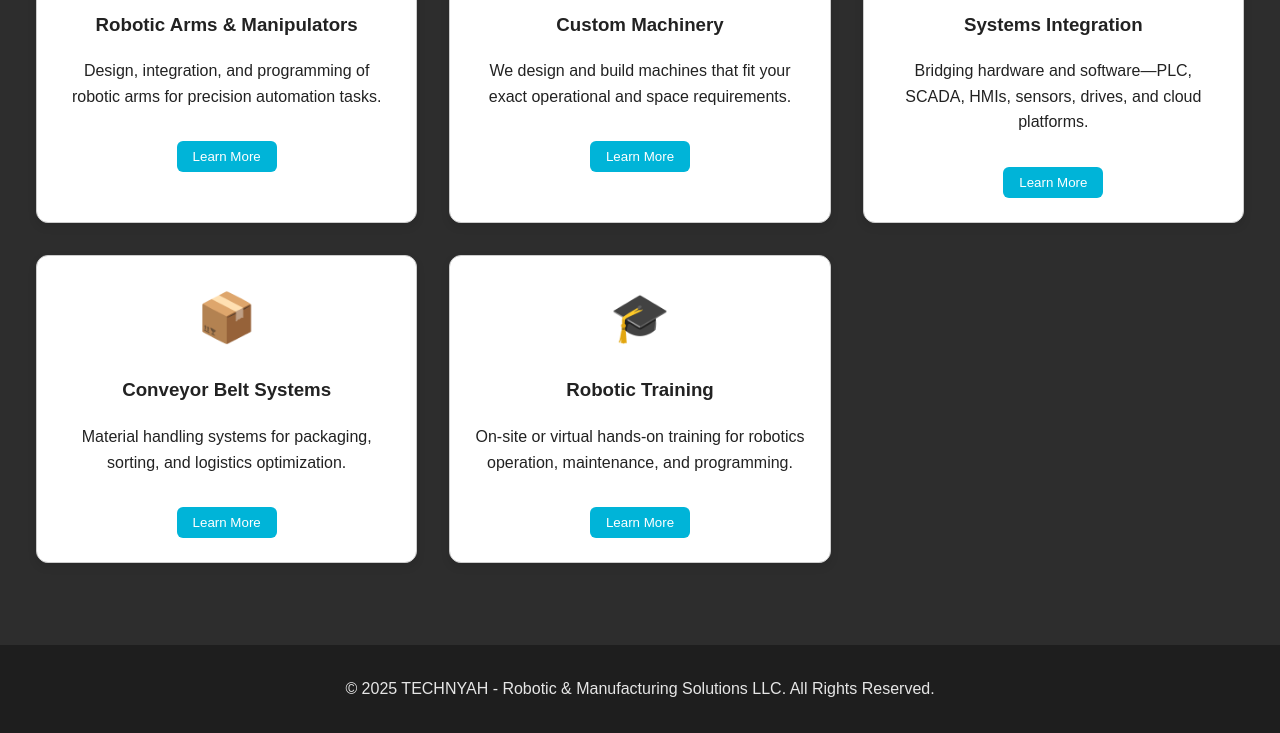
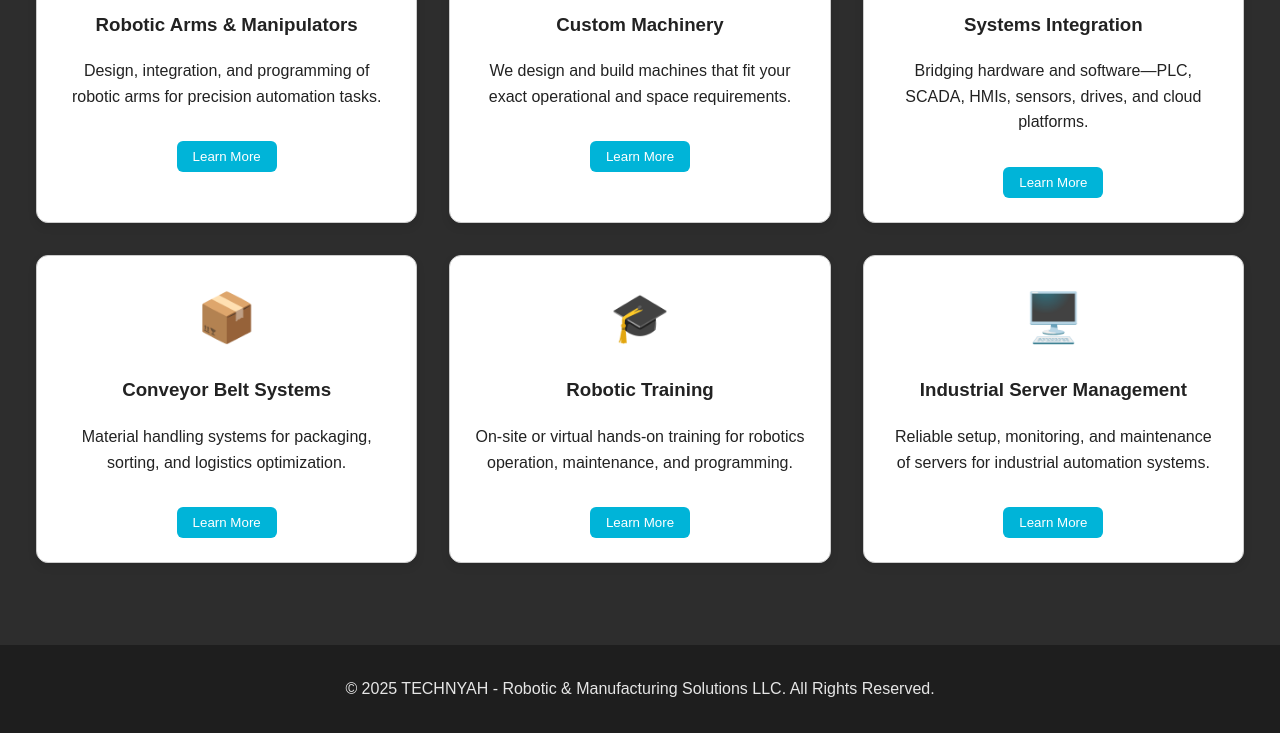
Before and after one commit to mo-hadid/mawqe3-rms, a plain HTML site: page services.html in a window 1280 px wide. Shown: the part 462-1195 px from the top of the page. Drawn offline with Linux system fonts and the light colour scheme.

Commit message:
Update services.html
adding server systems

```diff
--- a/services.html
+++ b/services.html
@@ -123,6 +123,18 @@
             <p>Our training covers safety standards, PLC ladder logic, arm kinematics, ROS basics, and HMI interaction—tailored to your team’s experience.</p>
           </div>
         </div>
+
+        <div class="service-card">
+          <div class="service-icon">🖥️</div>
+          <h3>Industrial Server Management</h3>
+          <p>Reliable setup, monitoring, and maintenance of servers for industrial automation systems.</p>
+          <button class="learn-more-btn" onclick="toggleDetails(this)">Learn More</button>
+          <div class="service-details">
+            <p>We ensure uptime and security for your industrial IT infrastructure—covering server installation, patching, backups, and performance optimization tailored to mission-critical operations.</p>
+          </div>
+        </div>
+
+
       </div>
     </div>
   </main>
```
